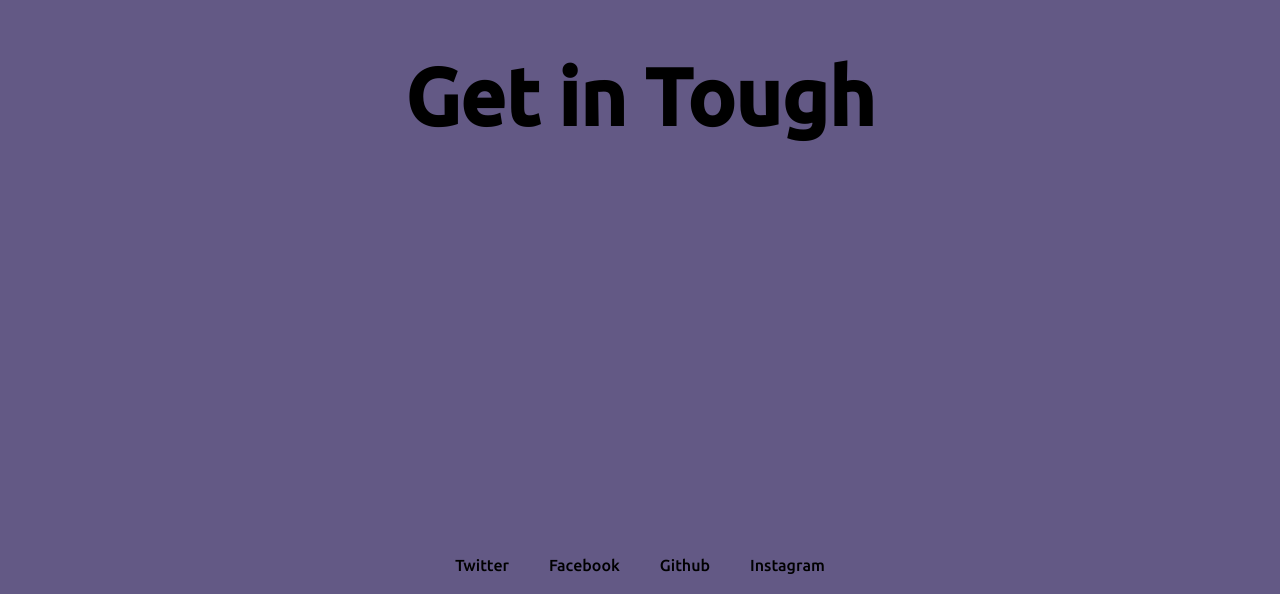
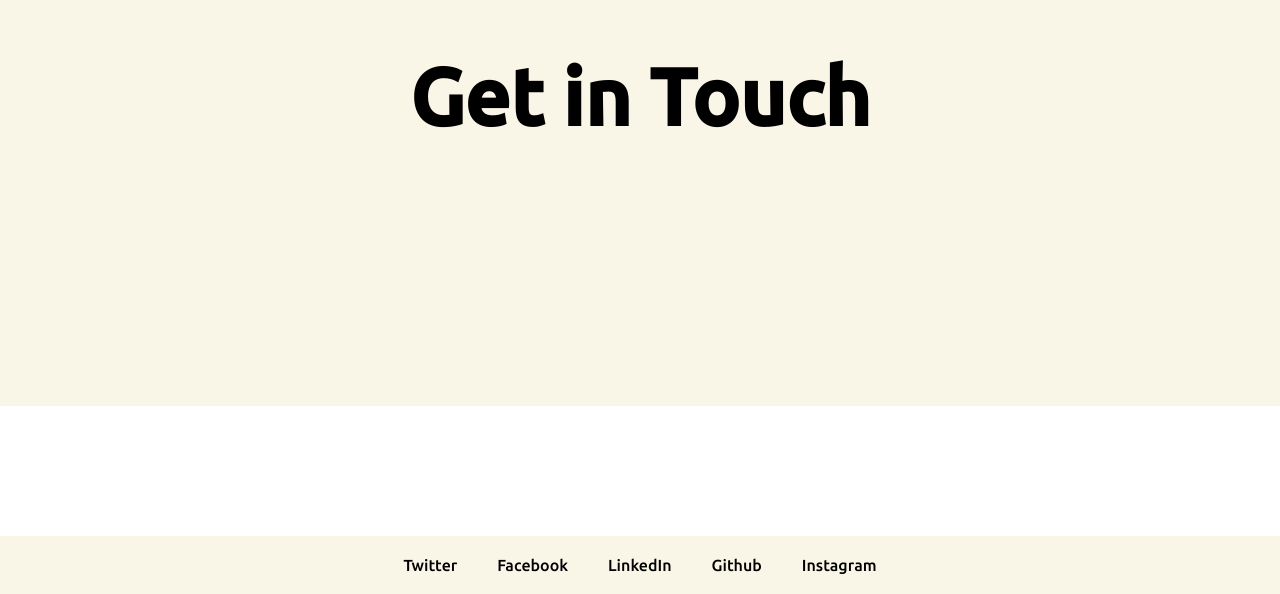
Before and after one commit to nilesh14k/nilesh14k.github.io, a React (Create React App) app: page / in a window 1280 px wide. Shown: the part 206-800 px from the top of the page. Built offline with nearby package versions, Linux system fonts and the light colour scheme.

Commit message:
update changes

```diff
--- a/src/components/About.js
+++ b/src/components/About.js
@@ -7,7 +7,7 @@
       <AboutLayout>
         <GetInTouch>
           <a className="slide1" href="mailto:nilesh_kumar_nk@outlook.com">
-            Get in Tough
+            Get in Touch
           </a>
           <br />
           <a className="slide2" href="mailto:nilesh_kumar_nk@outlook.com">
@@ -17,6 +17,7 @@
         <FooterLink>
           <a href="#">Twitter</a>
           <a href="#">Facebook</a>
+          <a href="https://www.linkedin.com/in/nilesh14k/">LinkedIn</a>
           <a href="https://github.com/nilesh14k">Github</a>
           <a href="https://www.instagram.com/nilesh14k/">Instagram</a>
         </FooterLink>
@@ -26,7 +27,8 @@
 };
 
 const AboutLayout = styled.div`
-  position: fixed;
+  position: relative;
+  top: 100;
   width: 100%;
   height: 100%;
   padding: 20% 0;
--- a/src/theme/theme.js
+++ b/src/theme/theme.js
@@ -1,4 +1,4 @@
 export const Theme = {
-  bgColor: "#635985",
+  bgColor: "#F9F5E7",
   textColor: "black",
 };
```
